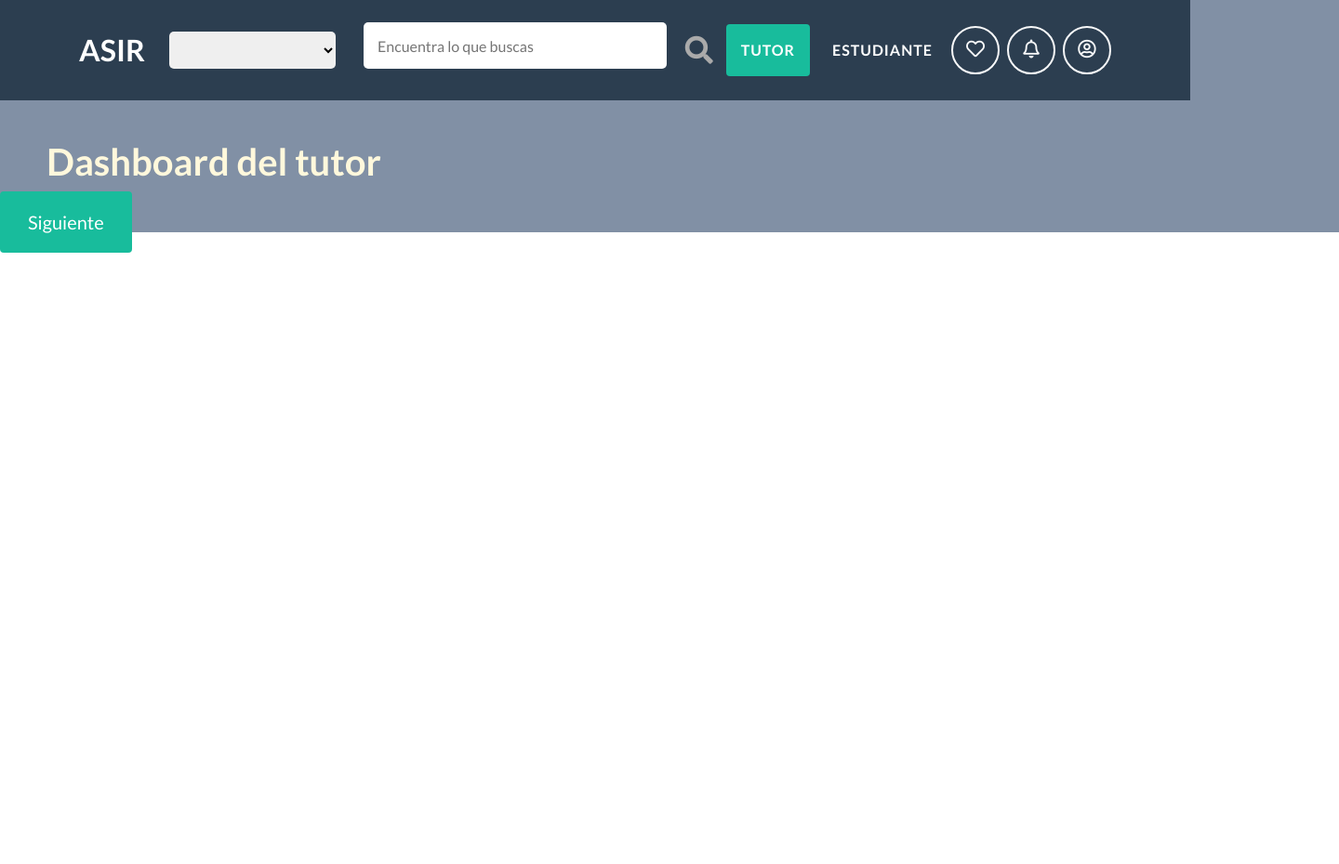
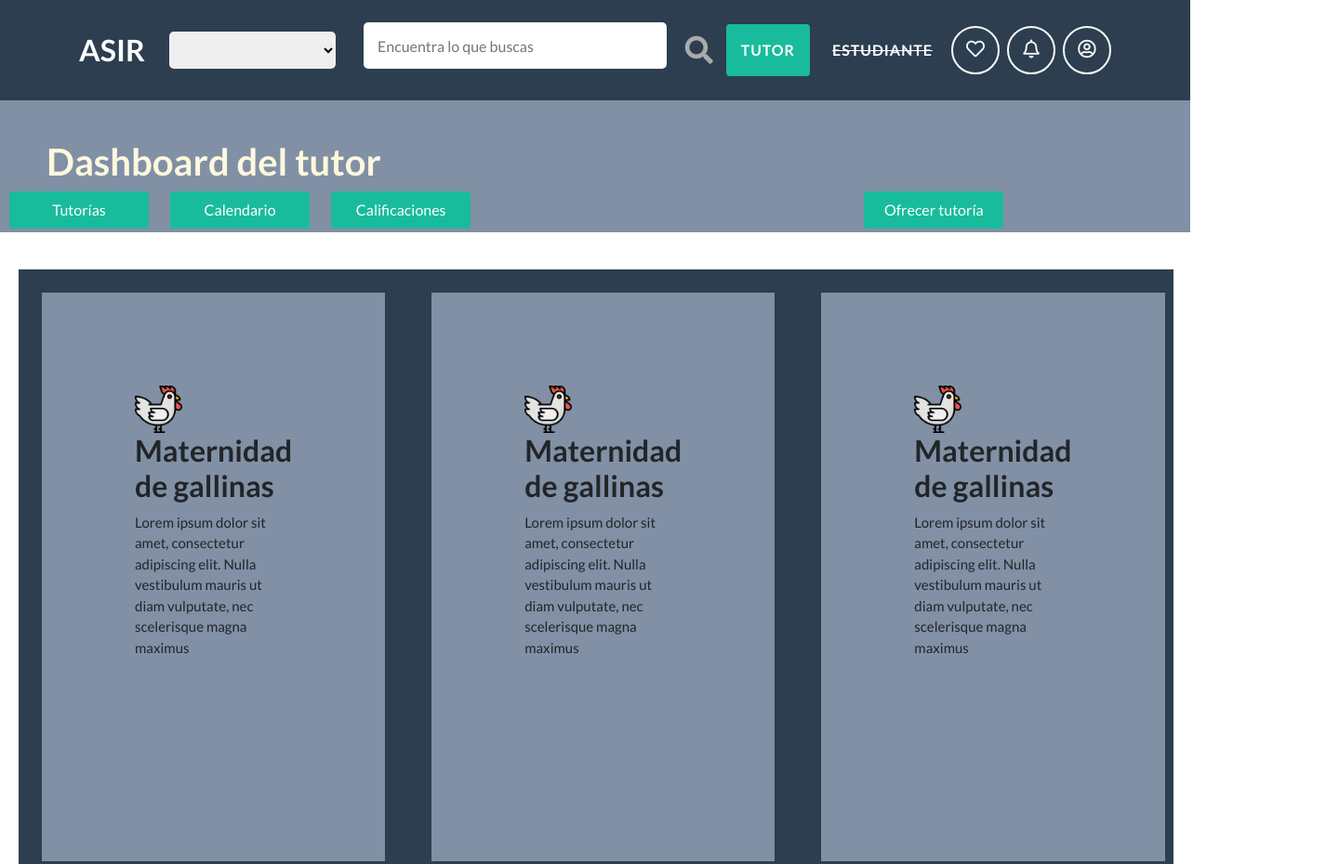
Before and after one commit to mrgts/ASIR, a website: page Registro/mentor.html in a window 1280 px wide. Shown: the top 930 px of the page at 93% size, 1440 px wide, since content can reach past the window. Drawn offline with Linux system fonts and the light colour scheme.

Commit message:
Este será el final del hombre araña(?)

```diff
--- a/Registro/assets/css/mentor.css
+++ b/Registro/assets/css/mentor.css
@@ -10,6 +10,7 @@
 	display: flex;
 	align-content: center;
 	align-items: center;
+	text-align: center;
 
 }
 .caja {
@@ -70,7 +71,3 @@ select:focus{ outline: none;}
 	padding: 10px;
 
 }
-.ofrecer{
-	height: 50px;
-    width: 100px;
-    bottom: 1000px;}
--- a/Registro/assets/css/style.css
+++ b/Registro/assets/css/style.css
@@ -78,7 +78,7 @@ html,body{
 }
 .rectangle {
 	height: 250px;
-	width:1440px;
+	width:100%;
 	padding-top: 150px;
 	background-color: #8190A5;
 	font-family: "Lato", sans-serif;
@@ -113,3 +113,79 @@ html,body{
 	margin-left: auto;
 	margin-right: auto;
 }
+.ofrecer{
+	height: 40px;
+    width: 150px;
+    margin-left: 400px;
+    border-radius: 10px;
+    margin-bottom: 10px;
+    }
+ .tuto{
+ 	height: 40px;
+    width: 150px;
+    margin-right: 20px;
+    margin-left: 10px;
+    margin-bottom: 10px;
+    border-radius: 10px;
+ }
+.calen{
+	height: 40px;
+    width: 150px;
+    margin-right: 20px;
+    border-radius: 10px;
+    margin-bottom: 10px;
+
+
+}
+.cali{
+	height: 40px;
+    width: 150px;
+    margin-right: 20px;
+    border-radius: 10px;
+    margin-bottom: 10px;
+
+}
+.wall{
+	background-color:  #2c3e50;
+	background-size: cover;
+	background-position: center center;
+	width: 97%;
+	height: 90vh;
+	display: flex;
+	align-content: left;
+	align-items: left;
+	text-align:left;
+	margin: 20px 20px;}
+
+
+.colum1{
+  background-color: #8190A5;
+  height:  85%;
+  padding: 100px;
+  margin: 25px;
+  font-size: 15px;
+  align-content:left;
+  text-align: left;
+	align-content: left;
+	align-items: left;
+
+
+  /* IMPORTANTE */
+  display: inline-block;
+
+}
+.text{
+	width: 200%;
+	text-align: left;
+	align-content: left;
+	align-items: left;
+	text-align: left;
+
+
+
+
+}
+img{
+	width: 30%;
+
+}
--- a/Registro/assets/js/registro.js
+++ b/Registro/assets/js/registro.js
@@ -16,7 +16,7 @@ new Vue({
 		sendform(){
 			if(this.form.type== 0 && !this.validaEmail && !this.validaPassword){
 				console.log(this.form)
-				window.location=""
+				window.location="mentor.html"
 				return true;
 			}
 			else if(this.form.type== 1 && !this.validaEmail && !this.validaRepetirPassword){
--- a/Registro/css/main.css
+++ /dev/null
@@ -1,6 +0,0 @@
-.rectangle {
-    height: 50px;
-    width: 100px;
-    bottom: 1000px;
-    background-color: #555;
-}
--- a/Registro/mentor.html
+++ b/Registro/mentor.html
@@ -10,6 +10,7 @@
 	<link rel="icon" type="image/png" href="assets/img/favicon2.ico">
 	<link rel="stylesheet" type="text/css" href="assets/css/mentor.css">
   <link rel="stylesheet" type="text/css" href="assets/css/style.css">
+  <script src="https://apis.google.com/js/api.js" type="text/javascript"></script>
 
 	<!-- Bootstrap core CSS -->
 	<link href="vendor/bootstrap/css/bootstrap.min.css" rel="stylesheet">
@@ -28,7 +29,7 @@
 	<!-- Navigation -->
   <nav class="navbar navbar-expand-lg bg-secondary fixed-top text-uppercase" id="mainNav">
     <div class="container" id=>
-      <a class="navbar-brand js-scroll-trigger" href="#page-top">ASIR</a>
+      <a class="navbar-brand js-scroll-trigger" href="index.html">ASIR</a>
 
         <select  class="caja" v-model="form.areas">
           <option v-for="area in areas">{{ area }}</option>
@@ -46,7 +47,7 @@
             <a class="nav-link py-3 px-0 px-lg-3  rounded js-scroll-trigger" href="#mainNav">Tutor</a>
           </li>
           <li class="nav-item mx-0 mx-lg-1">
-            <a class="nav-link py-3 px-0 px-lg-3 rounded js-scroll-trigger" href="">Estudiante</a>
+            <a class="nav-link py-3 px-0 px-lg-3 rounded js-scroll-trigger" href=""><del>Estudiante</del></a>
           </li>
         </ul>
       </div>
@@ -67,16 +68,45 @@
       </li>
     </div>
   </nav>
-  <div class="rectangle" >
+  <div class="rectangle"  id="#mainNav">
    <h1 class="dash">Dashboard del tutor</h1>
-   <button formaction="" type="submit" class="btn btn-primary btn-xl" id="sendMessageButton"  onclick="window.location.href='cmentoria3.html'">Siguiente</button>
+   <div align="left" class="form-group">
+        <button formaction="" type="submit" class="tuto btn btn-primary " id="sendMessageButton" onclick="window.location.href=''" >Tutorías</button>
+
+
+        <button formaction="" type="submit" class="calen btn btn-primary " id="sendMessageButton" onclick="window.location.href='https://calendar.google.com/calendar/r/week/2019/2/13?pli=1'" >Calendario</button>
+
+        <button formaction="" type="submit" class="cali btn btn-primary " id="sendMessageButton" onclick="window.location.href=''" >Calificaciones</button>
+         <button formaction="" type="submit" class="ofrecer btn btn-primary " id="sendMessageButton" onclick="window.location.href='cmentoria.html'" >Ofrecer tutoría</button>
+    </div>
+
+
   </div>
 
   <!--Mentoría-->
-  <section class="mentor">
+  <div class="mentor">
+    <div class="wall">
+        <div class="colum1 ">
+          <div><img src="img/chicken.png"></div>
 
+            <h2>Maternidad de gallinas</h2>
+            <p class="lead2">Lorem ipsum dolor sit amet, consectetur adipiscing elit. Nulla vestibulum mauris ut diam vulputate, nec scelerisque magna maximus</p>
+          </div>
+        <div class="colum1">
+        <div><img src="img/chicken.png"></div>
 
-  </section>
+            <h2>Maternidad de gallinas</h2>
+            <p class="lead2">Lorem ipsum dolor sit amet, consectetur adipiscing elit. Nulla vestibulum mauris ut diam vulputate, nec scelerisque magna maximus</p>
+          </div>
+        <div class="colum1  ">
+        <div><img src="img/chicken.png"></div>
+
+            <h2>Maternidad de gallinas</h2>
+            <p class="lead2">Lorem ipsum dolor sit amet, consectetur adipiscing elit. Nulla vestibulum mauris ut diam vulputate, nec scelerisque magna maximus</p>
+          </div>
+        </div>
+    </div>
+  </div>
 
 	</div>
  <!-- Footer -->
```
Also changed, not shown: Registro/cmentoria.html (+1 -1 lines), Registro/cmentoria2.html (+4 -3 lines), Registro/cmentoria3.html (+8 -8 lines), Registro/img/briefing.png (added), Registro/img/chicken.png (added), Registro/img/pwa.png (added).
